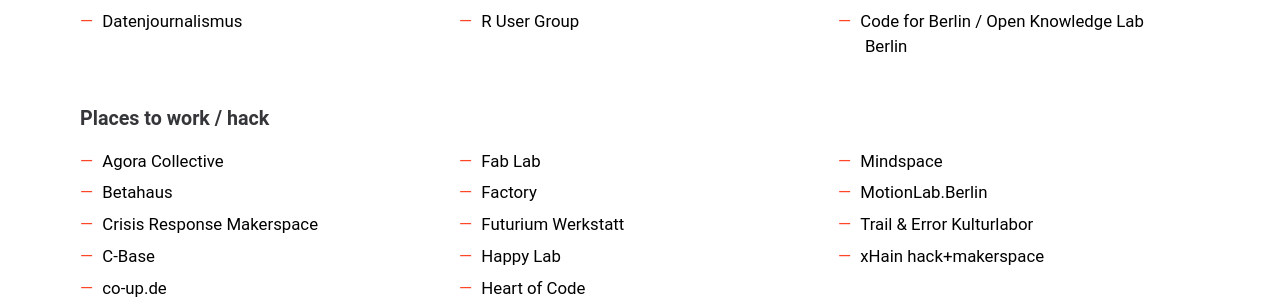
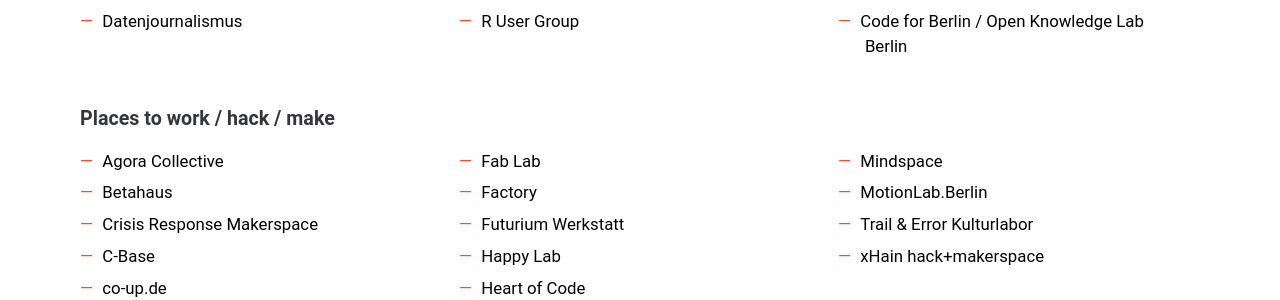
Before and after one commit to Data-Visualization-Berlin/datavis.berlin, a Jekyll site: the page built from index.html, in a window 1280 px wide and 900 px high, scrolled down 2824 px. Shown: the part 153-453 px from the top of the window. Built offline with Jekyll 4.4.1, drawn with Linux system fonts in a browser that asks for light colours.

Commit message:
added make

```diff
--- a/index.html
+++ b/index.html
@@ -215,7 +215,7 @@
         <li><a href="https://www.meetup.com/OK-Lab-Berlin/">Code for Berlin / Open Knowledge Lab Berlin</a></li>
       </ul>
 
-      <h3 id="paces">Places to work / hack</h3>
+      <h3 id="paces">Places to work / hack / make</h3>
       <ul class="columns">
         <li><a href="http://agoracollective.org/">Agora Collective</a></li>
         <li><a href="https://www.betahaus.com/berlin/">Betahaus</a></li>
```
